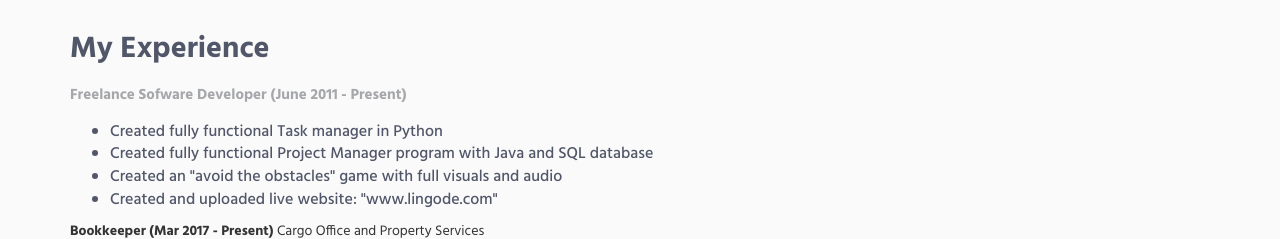
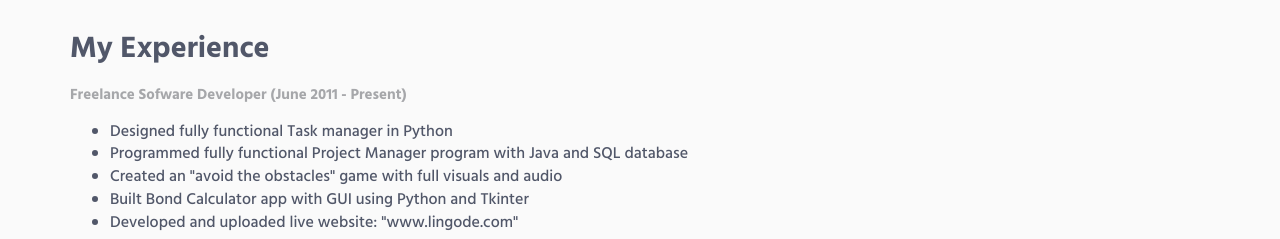
Before and after one commit to simminda/Simphiwe_Ndaba_resume, a plain HTML site: page index.html in a window 1280 px wide. Shown: the part 1940-2179 px from the top of the page. Drawn offline with Linux system fonts and the light colour scheme.

Commit message:
Add files via upload
Updated keywords

```diff
--- a/index.html
+++ b/index.html
@@ -179,10 +179,11 @@
                     <p>
                         <b>Freelance Sofware Developer (June 2011 - Present)</b>
                         <ul>
-                            <li>Created fully functional Task manager in Python</li>
-                            <li>Created fully functional Project Manager program with Java and SQL database</li>
+                            <li>Designed fully functional Task manager in Python</li>
+                            <li>Programmed fully functional Project Manager program with Java and SQL database</li>
                             <li>Created an "avoid the obstacles" game with full visuals and audio</li>
-                            <li>Created and uploaded live website: "www.lingode.com"</li>
+                            <li>Built Bond Calculator app with GUI using Python and Tkinter</li>
+                            <li>Developed and uploaded live website: "www.lingode.com"</li>
                         </ul>
 
                         <b>Bookkeeper (Mar 2017 - Present)</b>
```
Also changed, not shown: 1 other file.
